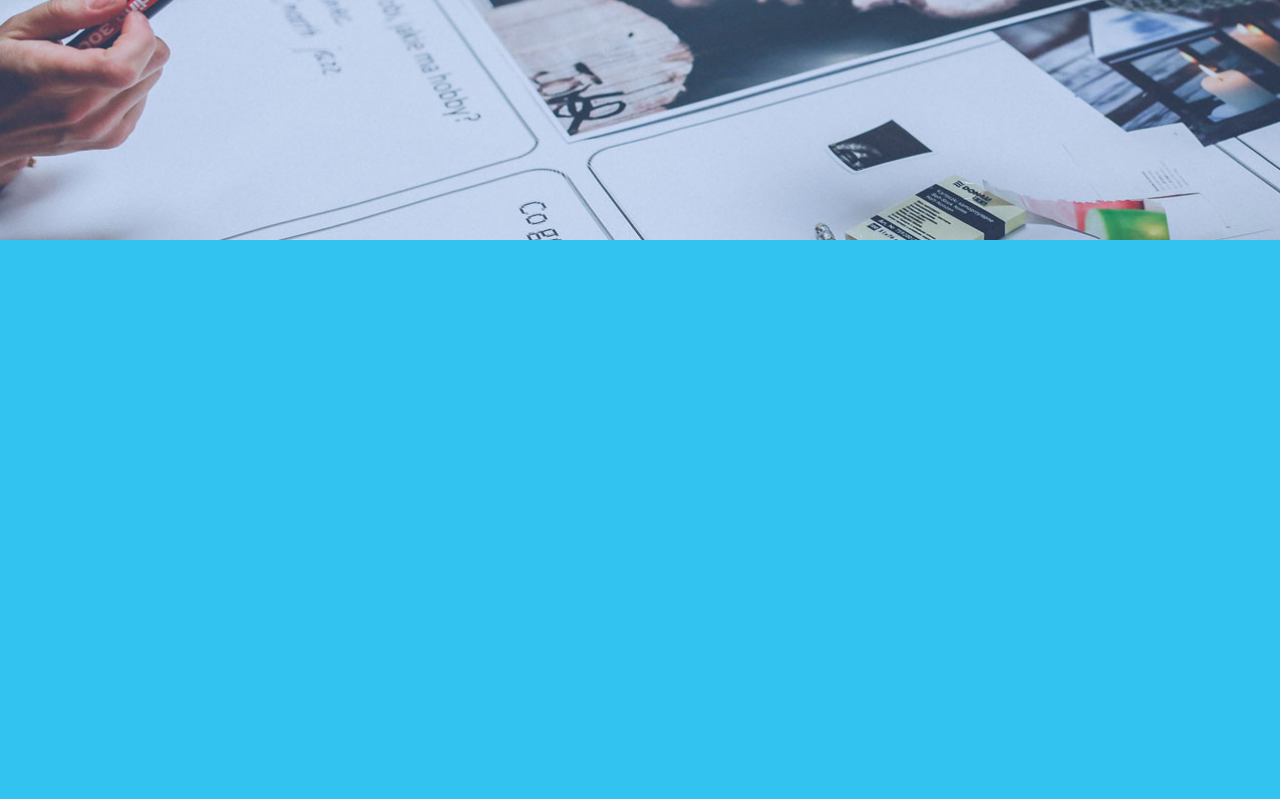
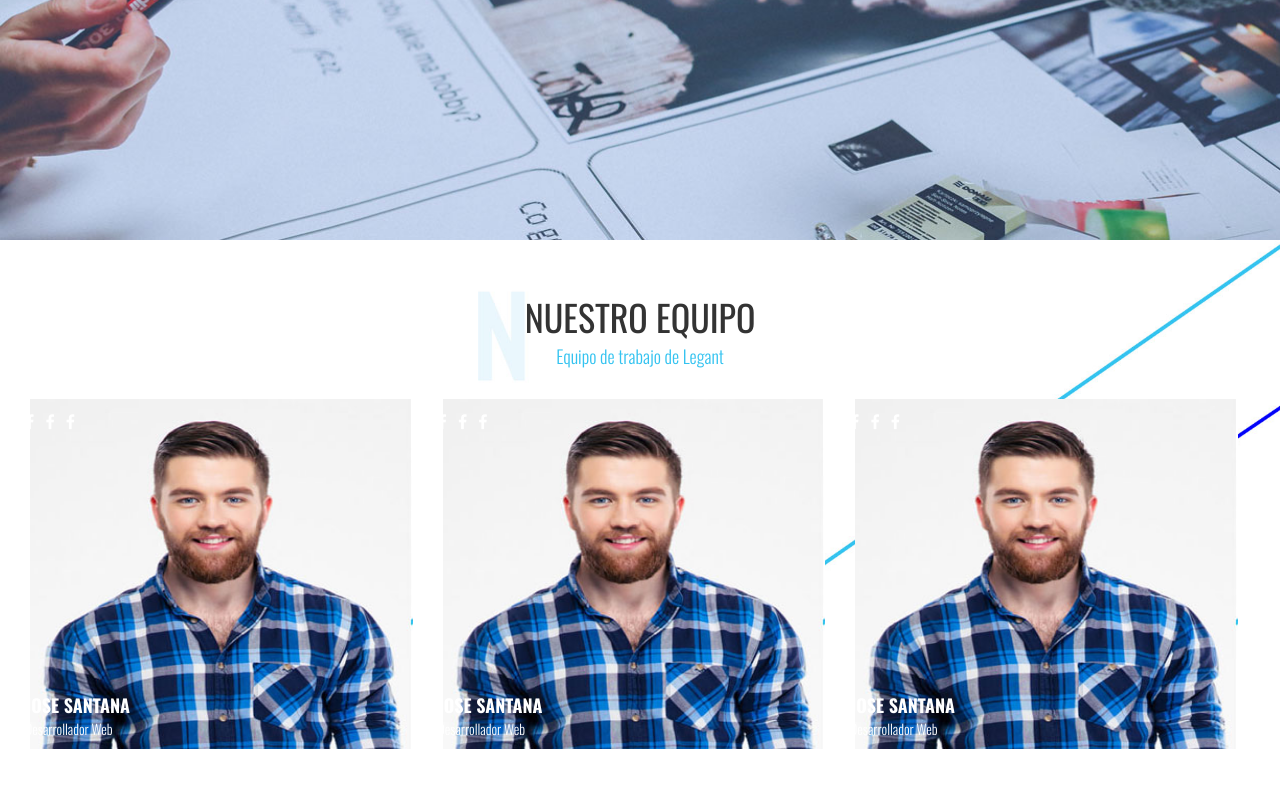
Before and after one commit to josesantana-design/Legant, a PHP site: page / in a window 1280 px wide. Shown: the part 1799-2598 px from the top of the page. Before the commit the page ends 2039 px from the top, so only its background shows below. Run offline with PHP 8.4, Linux system fonts and the light colour scheme.

Commit message:
Section Nuestro Equipo 0.9

```diff
--- a/css/main.css
+++ b/css/main.css
@@ -247,6 +247,70 @@
       top: 10px;
       right: 0; }
 
+.team {
+  background-image: url(/img/bg_team.jpg);
+  background-size: cover;
+  background-position: 60% 50%;
+  padding: 50px 0; }
+  .team_container {
+    margin: 0 auto; }
+  .team_row {
+    padding-right: 15px;
+    padding-left: 15px;
+    display: flex; }
+  .team_title {
+    font-size: 36px;
+    font-weight: 400;
+    color: #333;
+    text-align: center;
+    position: relative;
+    text-transform: uppercase; }
+  .team_subtitle {
+    font-size: 18px;
+    font-weight: 300;
+    color: #33c3f0;
+    text-align: center;
+    position: relative;
+    margin-bottom: 30px; }
+  .team_member {
+    width: 33%;
+    height: 350px;
+    position: relative;
+    padding-right: 15px;
+    padding-left: 15px; }
+    .team_member:hover:after {
+      width: 100%;
+      height: 100%;
+      background-color: rgba(11, 67, 184, 0.8);
+      content: '';
+      position: absolute;
+      top: 0;
+      left: 0; }
+    .team_member img {
+      width: 100%;
+      height: 100%; }
+    .team_member_redes {
+      position: absolute;
+      top: 10px;
+      left: 10px;
+      display: flex;
+      width: 50px;
+      justify-content: space-between;
+      color: white;
+      z-index: 2; }
+    .team_member_info {
+      position: absolute;
+      bottom: 10px;
+      left: 10px;
+      color: white;
+      z-index: 2; }
+      .team_member_info h2 {
+        font-size: 18px;
+        text-transform: uppercase; }
+      .team_member_info p {
+        font-size: 14px;
+        font-weight: 300; }
+
 .fixed-scroll {
   position: fixed;
   top: 0;
--- a/index.html
+++ b/index.html
@@ -3,7 +3,7 @@
 <head>
 	<meta charset="UTF-8">
 	<title>Document</title>
-	<link href="https://fonts.googleapis.com/css?family=Oswald:400,600,700" rel="stylesheet">
+	<link href="https://fonts.googleapis.com/css?family=Oswald:300,400,600,700" rel="stylesheet">
 	<link href="https://fonts.googleapis.com/css?family=Open+Sans:400,600,700" rel="stylesheet">
 	<link rel="stylesheet" href="https://maxcdn.bootstrapcdn.com/font-awesome/4.7.0/css/font-awesome.min.css">
 	<link rel="stylesheet" href="css/main.css">
@@ -107,6 +107,58 @@
 		</div>
 	</section>
 
+	<!-- Equipo -->
+	<section class="team">
+		<div class="team_container">
+			<div class="team_title">Nuestro Equipo</div>
+			<div class="team_subtitle">Equipo de trabajo de Legant</div>
+
+			<div class="team_row">
+				<div class="team_member">
+					<img src="img/member.jpg">
+					<ul class="team_member_redes">
+						<li><i class="fa fa-facebook"></i></li>
+						<li><i class="fa fa-facebook"></i></li>
+						<li><i class="fa fa-facebook"></i></li>
+					</ul>
+
+					<div class="team_member_info">
+						<h2>Jose Santana</h2>
+						<p>Desarrollador Web</p>
+					</div>
+				</div>
+
+				<div class="team_member">
+					<img src="img/member.jpg">
+					<ul class="team_member_redes">
+						<li><i class="fa fa-facebook"></i></li>
+						<li><i class="fa fa-facebook"></i></li>
+						<li><i class="fa fa-facebook"></i></li>
+					</ul>
+
+					<div class="team_member_info">
+						<h2>Jose Santana</h2>
+						<p>Desarrollador Web</p>
+					</div>
+				</div>
+
+				<div class="team_member">
+					<img src="img/member.jpg">
+					<ul class="team_member_redes">
+						<li><i class="fa fa-facebook"></i></li>
+						<li><i class="fa fa-facebook"></i></li>
+						<li><i class="fa fa-facebook"></i></li>
+					</ul>
+
+					<div class="team_member_info">
+						<h2>Jose Santana</h2>
+						<p>Desarrollador Web</p>
+					</div>
+				</div>
+			</div>
+		</div>
+	</section>
+
 	<script src="https://code.jquery.com/jquery-2.2.4.min.js"></script>
 	<script src="js/script.js"></script>
 </body>
--- a/main.scss
+++ b/main.scss
@@ -257,4 +257,90 @@
 }
 
 
+.team {
+	background-image: url(/img/bg_team.jpg);
+	background-size: cover;
+	background-position: 60% 50%;
+	padding: 50px 0;
+
+	&_container {
+		margin: 0 auto;
+	}
+
+	&_row {
+		padding-right: 15px;
+		padding-left: 15px;
+		display: flex;
+	}
+
+	&_title {
+		font-size: 36px;
+		font-weight: 400;
+		color: $color-headings;
+		text-align: center;
+		position: relative;
+		text-transform: uppercase;
+	}
+
+	&_subtitle {
+		font-size: 18px;
+		font-weight: 300;
+		color: $color-one;
+		text-align: center;
+		position: relative;
+		margin-bottom: 30px;
+	}
+
+	&_member {
+		width: 33%;
+		height: 350px;
+		position: relative;
+		padding-right: 15px;
+		padding-left: 15px;
+		&:hover {
+			&:after {
+				width: 100%;
+				height: 100%;
+				background-color: rgba(11, 67, 184, 0.8);
+				content: '';
+				position: absolute;
+				top: 0;
+				left: 0;
+			}
+		}
+		img {
+			width: 100%;
+			height: 100%;
+		}
+
+		&_redes {
+		    position: absolute;
+		    top: 10px;
+		    left: 10px;
+		    display: flex;
+		    width: 50px;
+		    justify-content: space-between;
+		    color: white;
+		    z-index: 2;
+		}
+
+		&_info {
+		    position: absolute;
+		    bottom: 10px;
+		    left: 10px;
+		    color: white;
+		    z-index: 2;
+		    h2 {
+		    	font-size: 18px;
+		    	text-transform: uppercase;
+		    }
+		    p {
+		    	font-size: 14px;
+		    	font-weight: 300;
+		    }
+		}
+	}
+}
+
+
 @import "_scss/utilities";
```
Also changed, not shown: img/bg_team.jpg (added), img/member.jpg (added).
